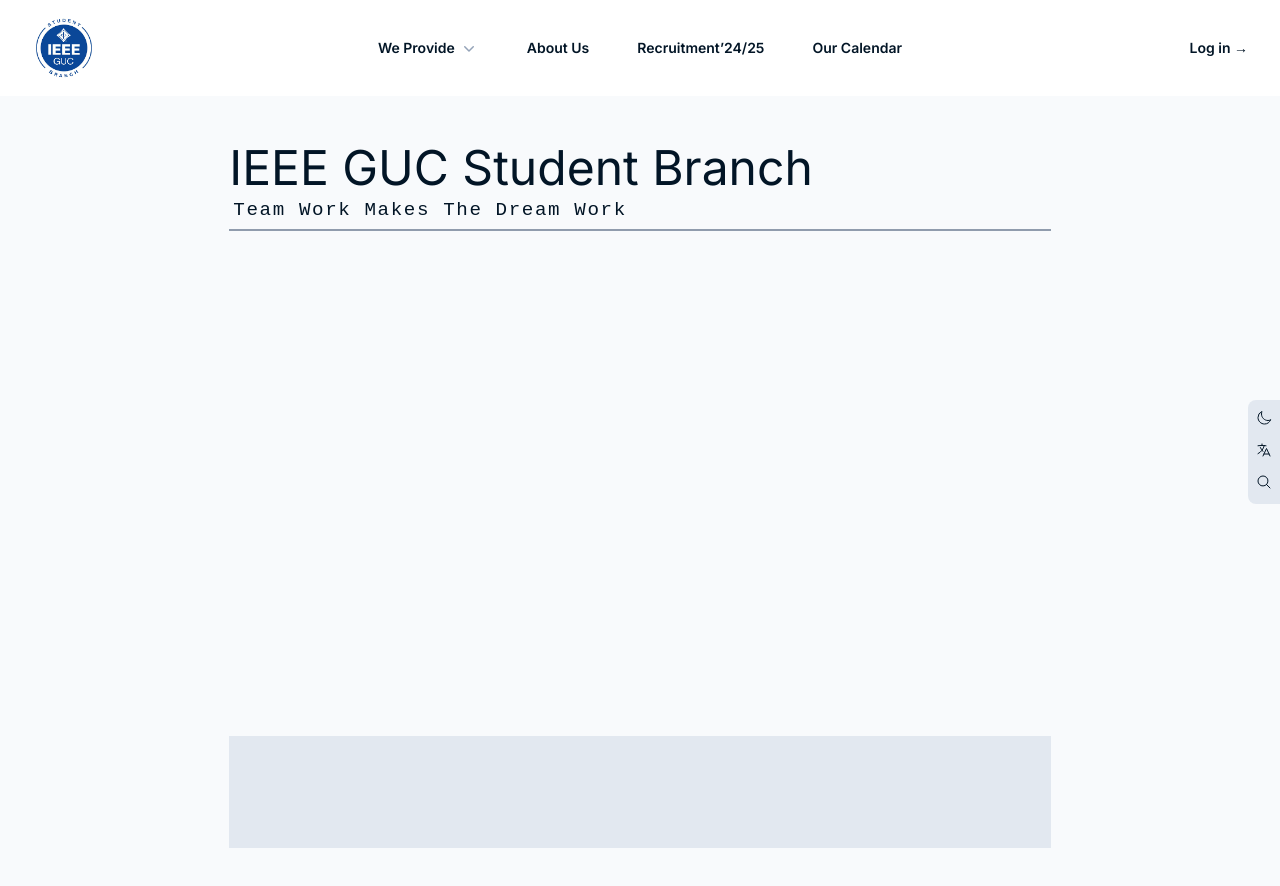
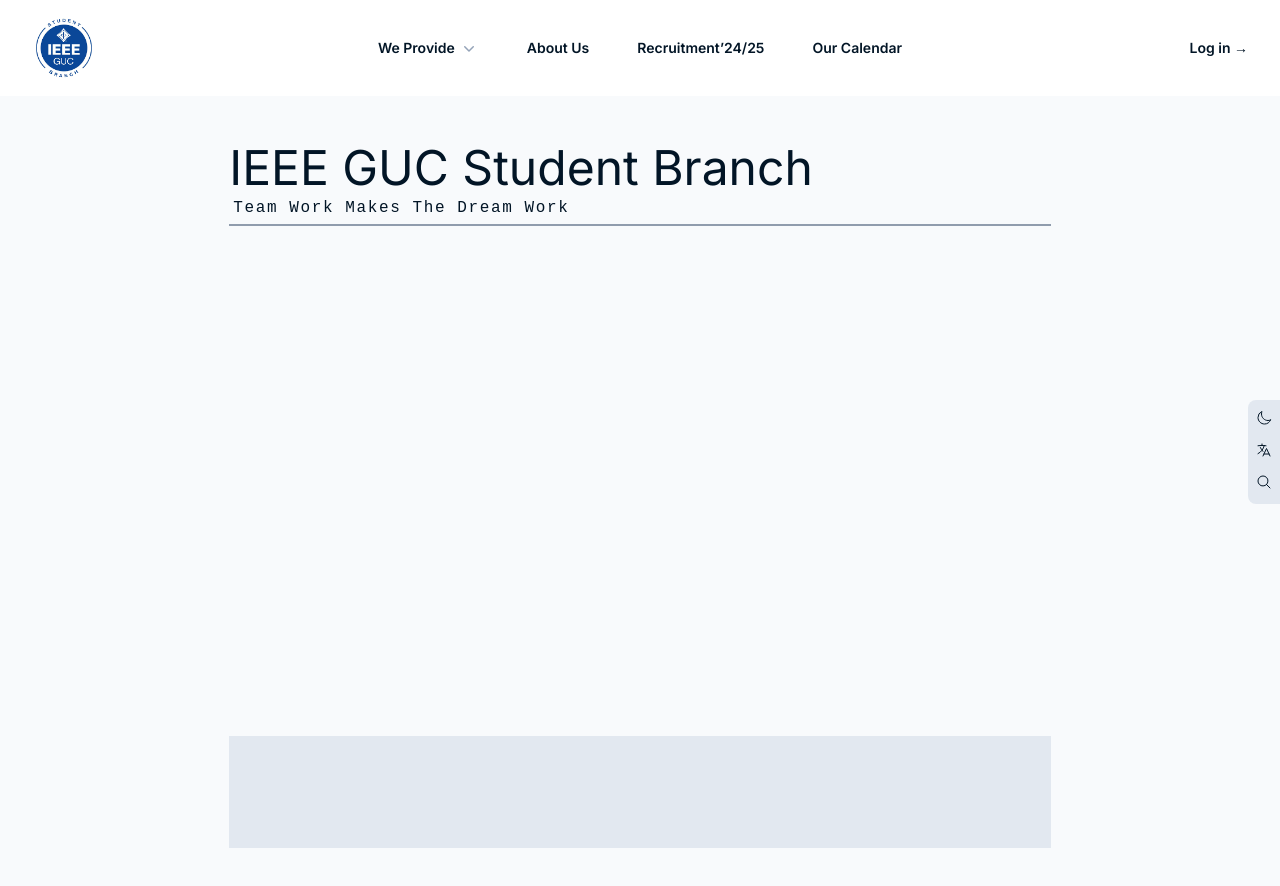
Before and after one commit to ieee-guc/website, a Next.js app: page / in a window 1280 px wide. Shown: the top 886 px of the page. Built offline with nearby package versions, Linux system fonts and the light colour scheme.

Commit message:
feat: wrap slogan

```diff
--- a/src/app/globals.css
+++ b/src/app/globals.css
@@ -17,10 +17,11 @@
   overflow: hidden;
   white-space: nowrap;
   font-family: monospace;
-  font-size: 1.2rem;
+  font-size: 1rem;
   margin: 0;
   letter-spacing: 0.1rem;
   border-bottom: 1px solid transparent;
+  text-wrap: wrap;
   animation: typing 3s steps(34, end), border-glow 4s ease-in-out 1 3s forwards;
 }
 
--- a/src/app/sass/components/_hero.scss
+++ b/src/app/sass/components/_hero.scss
@@ -2,10 +2,11 @@
     overflow: hidden;
     white-space: nowrap;
     font-family: monospace;
-    font-size: 1.2rem;
+    font-size: 1rem;
     margin: 0;
     letter-spacing: .1rem;
     border-bottom: 1px solid transparent;
+    text-wrap: wrap;
     animation:
         typing 3s steps(34, end),
         border-glow 4s ease-in-out 1 3s forwards;
```
